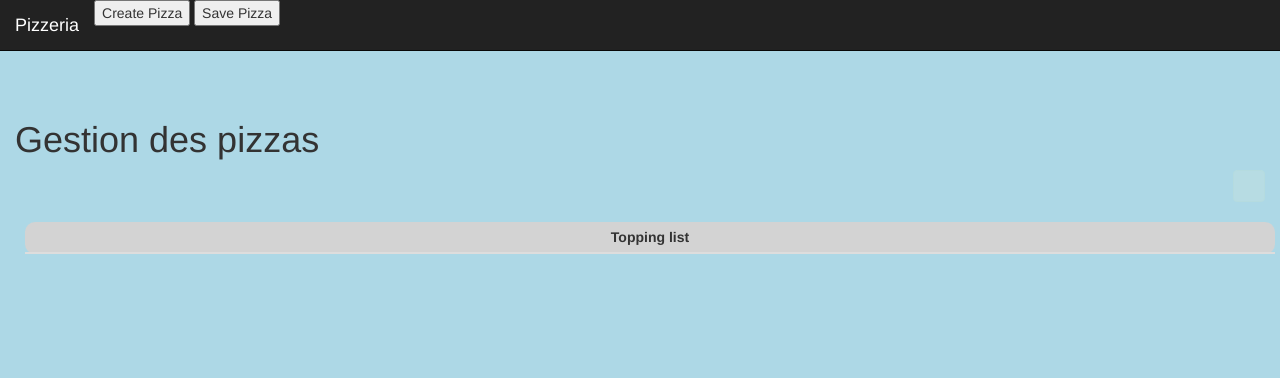
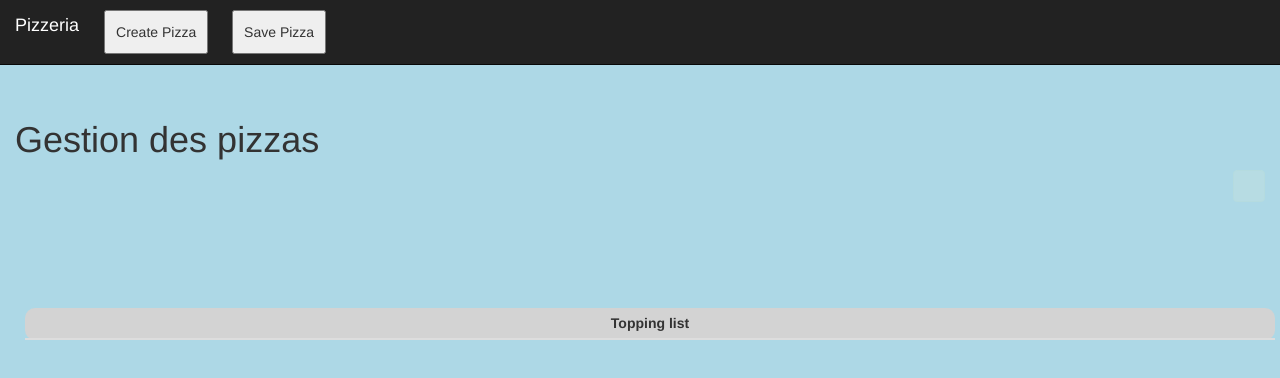
Before and after one commit to amonmart/Pizzeria-JavaScript, a website with bundled scripts: page static/index.html in a window 1280 px wide. Built offline with nearby package versions, Linux system fonts and the light colour scheme.

Commit message:
modif html diverses

```diff
--- a/static/index.html
+++ b/static/index.html
@@ -28,7 +28,7 @@
         <a class="navbar-brand" href="#">Pizzeria</a>
       </div>
       <div id="navbar" class="collapse navbar-collapse">
-        <button type="button" " id="addPizza ">Create Pizza</button>
+        <button type="button" id="addPizza">Create Pizza</button>
         <button id="savePizza ">Save Pizza</button>
       </div>
     </div>
--- a/static/pizzeria_style.css
+++ b/static/pizzeria_style.css
@@ -3,8 +3,18 @@ body {
   padding-bottom: 20px;
   background-color: lightblue;
 }
+
+button {
+text-align: center;
+  margin: 10px;
+  padding: 10px;
+  font-weight: 20px;
+
+}
 th {
   text-align: center;
+  margin: 10px;
+  padding: 10px;
 }
 
 table {
```
